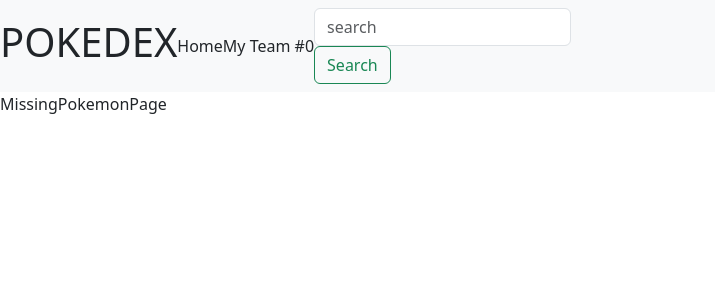
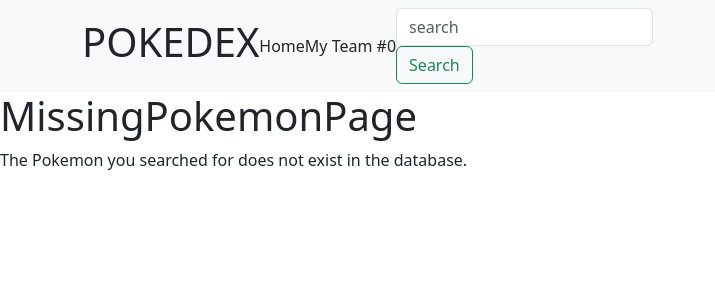
Before and after one commit to mickeygard/StarWarsDatabase, a React (Vite) app: page /missingpokemon in a window 1280 px wide. Shown: the top 300 px of the page, without its empty margins (0-715 px from the left). Built offline with nearby package versions, Linux system fonts and the light colour scheme.

Commit message:
1, 2, 3, 4, 5, 6, 7, 13 Pass

```diff
--- a/src/components/Error404Page.jsx
+++ b/src/components/Error404Page.jsx
@@ -4,10 +4,8 @@
 
 function Error404Page() {
   return (
-    <>
     <div>404 Pokemon Not Found</div>
-    </>
-  )
-}
+  );
+};
 
 export default Error404Page
--- a/src/components/MissingPokemonPage.jsx
+++ b/src/components/MissingPokemonPage.jsx
@@ -2,7 +2,10 @@
 
 function MissingPokemonPage() {
   return (
-    <div>MissingPokemonPage</div>
+    <div>
+      <h1>MissingPokemonPage</h1>
+      <p>The Pokemon you searched for does not exist in the database.</p>
+    </div>
   )
 }
 
--- a/src/components/Navbar.jsx
+++ b/src/components/Navbar.jsx
@@ -1,5 +1,6 @@
 import { useState } from 'react';
 import { useNavigate } from 'react-router-dom';
+import axios from 'axios';
 import Container from 'react-bootstrap/Container';
 import Nav from 'react-bootstrap/Nav';
 import Navbar from 'react-bootstrap/Navbar';
@@ -31,6 +32,7 @@
   return (
     <Navbar bg="light" expand="lg">
       {/* <Navbar.Brand href="/">POKEDEX</Navbar.Brand> */}
+      <Container>
         <Navbar.Toggle aria-controls="basic-navbar-nav" />
         <Navbar.Collapse id="basic-navbar-nav">
           <h1>POKEDEX</h1>
@@ -44,9 +46,10 @@
               value={searchQuery}
               onChange={(e) => setSearchQuery(e.target.value)}
             />
-          <Button type="submit" variant="outline-success">Search</Button>
+            <Button type="submit" variant="outline-success" id= "search-button">Search</Button>
           </Form>
         </Navbar.Collapse>
+      </Container>
     </Navbar>
   );
 }
--- a/src/components/TeamPage.jsx
+++ b/src/components/TeamPage.jsx
@@ -7,6 +7,7 @@
   return (
     <>
       <h2>My Pokemon Team</h2>
+      <h3>No Pokemon Caught Yet</h3>
     </>
   )
 }
```
Also changed, not shown: src/router.jsx (+4 -4 lines). Lines whose indentation alone changed are shown as unchanged.
